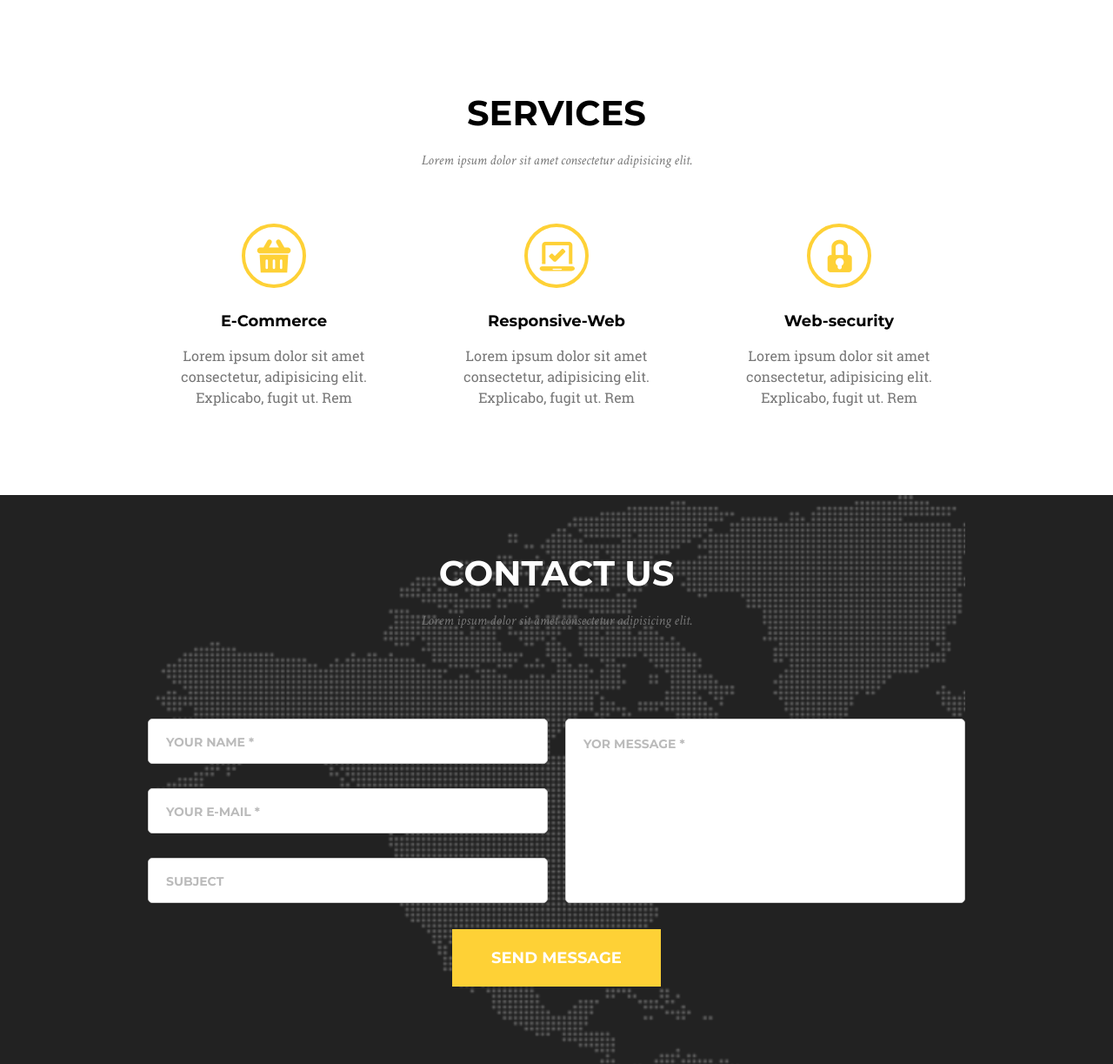
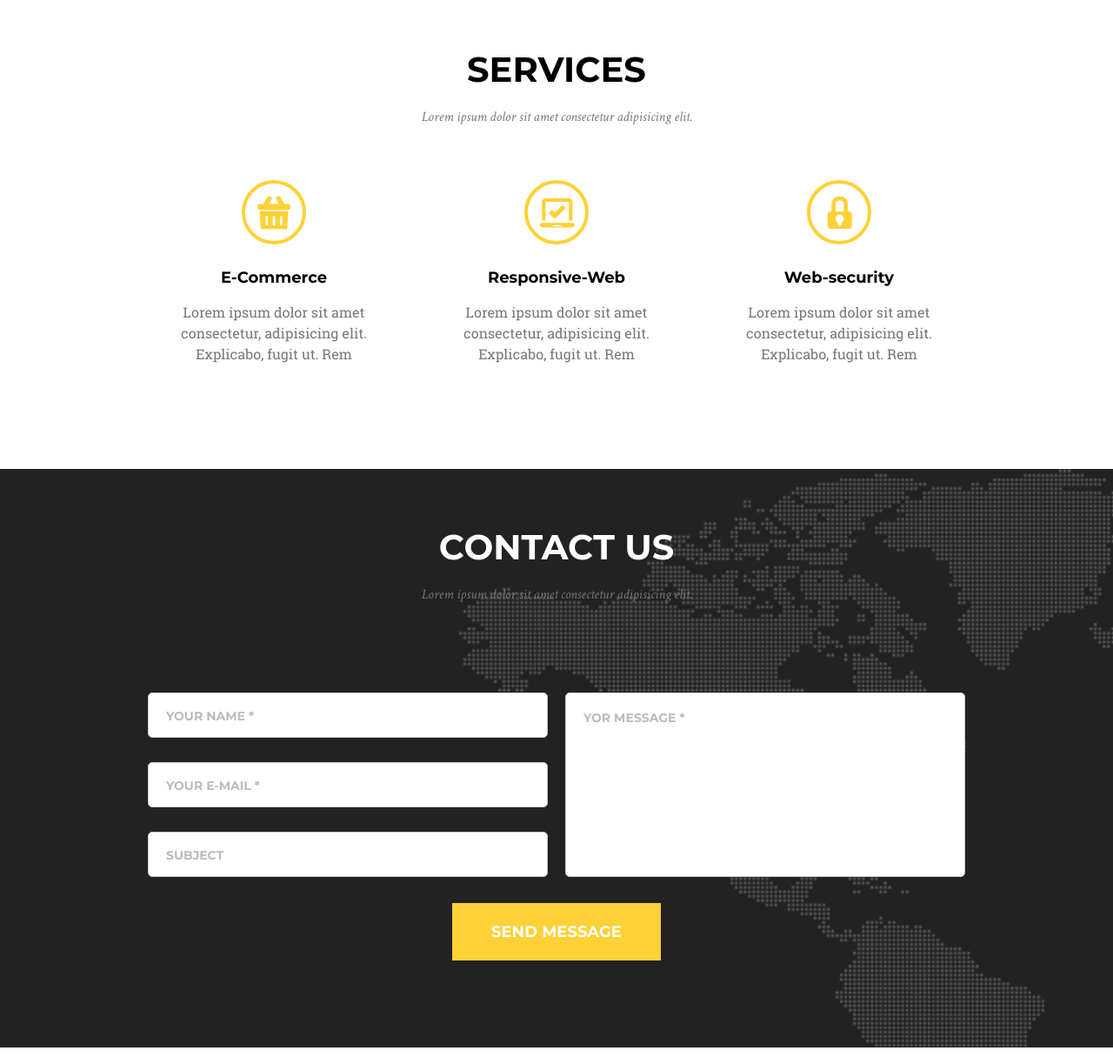
Before and after one commit to 503292/goit-fe-course, a plain HTML site: page module-07/index.html in a window 1280 px wide. Shown: the part 75-1298 px from the top of the page at 87% size. Drawn offline with Linux system fonts and the light colour scheme.

Commit message:
FIX _ map.png position

```diff
--- a/module-07/css/styles.css
+++ b/module-07/css/styles.css
@@ -197,7 +197,7 @@ a {
 
 /* MAIN - section: services */
 .services {
-
+  padding: 0 0 120px 0;
 }
 
 .section-title {
@@ -279,15 +279,17 @@ a {
 /* MAIN - section: contact us */
 .contact {
   background-color: #222222;
+  background-image: url(../img/Map.png);
+  background-position: right center;
+  padding: 50px 0 100px 0;
+  background-repeat: no-repeat;
+  /* background-position: 0 0; */
+  background-size: contain;
 }
 
 .wrap-contact {
-  background-image: url(../img/Map.png);
-  padding: 50px 0 100px 0;
-  background-repeat: no-repeat;
-  background-size: cover;
-  /* -o-fit-object: cover; */
-  /* min-height: 676px; */
+
+
 }
 .white {
   color: white;
```
